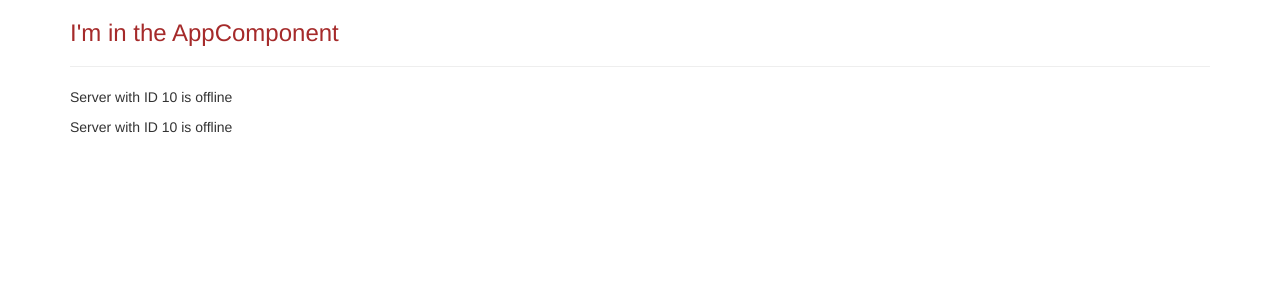
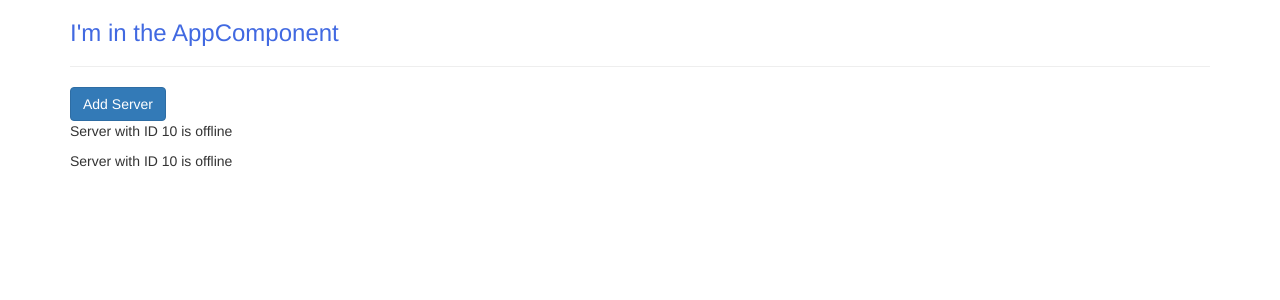
Before and after one commit to SallakImane/my-first-app, an Angular app: page / in a window 1280 px wide. Shown: the top 300 px of the page. Built offline with nearby package versions, Linux system fonts and the light colour scheme.

Commit message:
Working with Property Binding

```diff
--- a/src/app/app.component.css
+++ b/src/app/app.component.css
@@ -1,3 +1,3 @@
 h3{
-  color :brown;
+  color:royalblue;
 }
--- a/src/app/servers/servers.component.html
+++ b/src/app/servers/servers.component.html
@@ -1,2 +1,3 @@
+<button class="btn btn-primary" [disabled]="!allowNewServer">Add Server</button>
 <app-server></app-server>
 <app-server></app-server>
--- a/src/app/servers/servers.component.ts
+++ b/src/app/servers/servers.component.ts
@@ -6,8 +6,11 @@
   styleUrls: ['./servers.component.css']
 })
 export class ServersComponent implements OnInit {
-
-  constructor() { }
+allowNewServer = false;
+  constructor() {setTimeout(() => {
+      this.allowNewServer = true;
+    }, 2000);
+  }
 
   ngOnInit() {
   }
```
